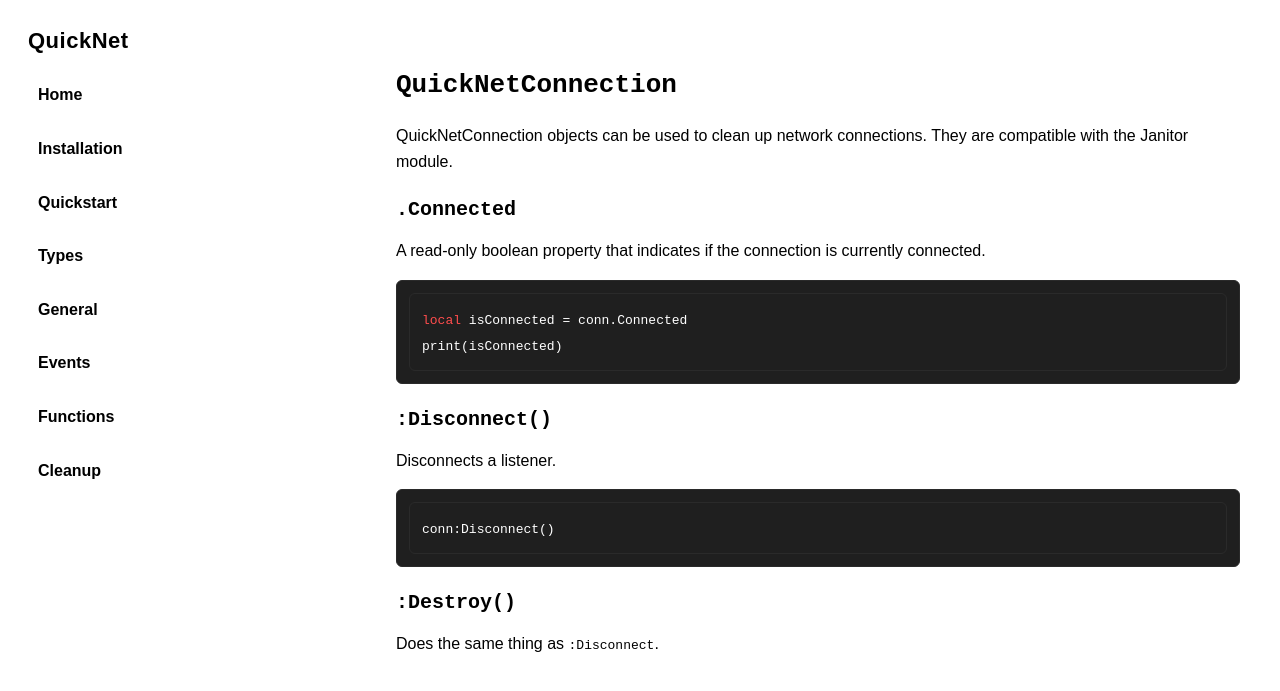
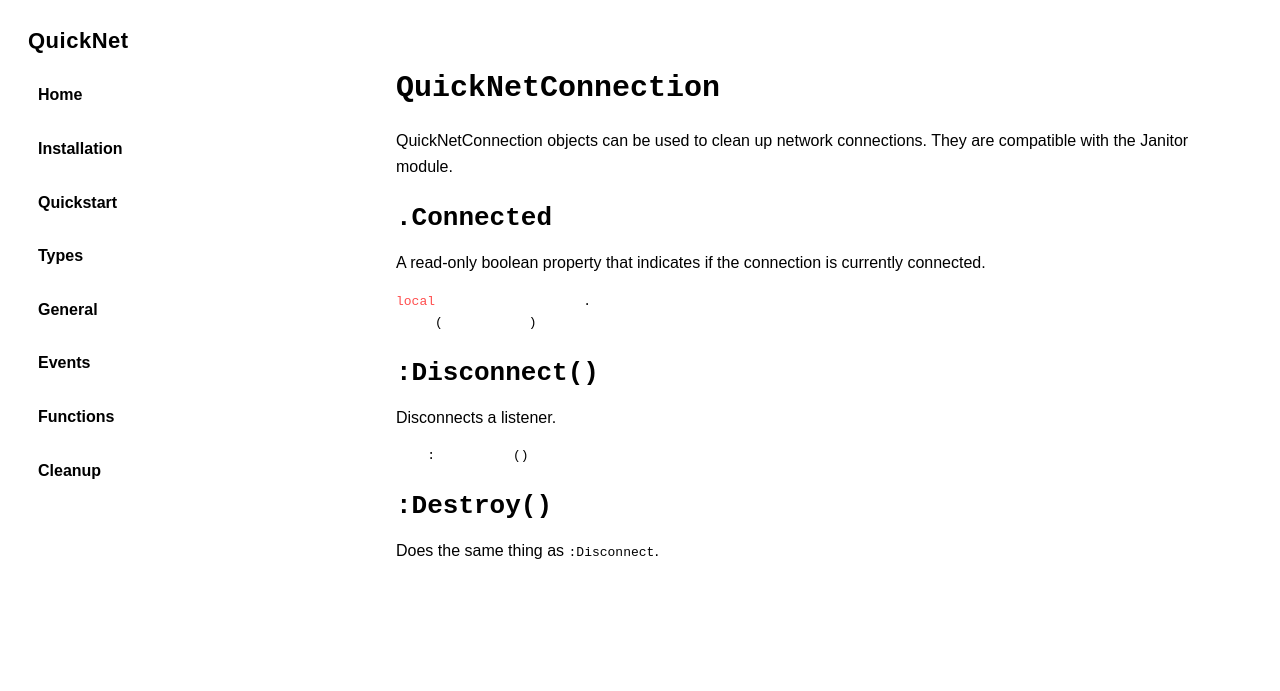
Before and after one commit to breadboardengineer1234/QuickNet, a Jekyll site: the page built from docs/cleanup.md, in a window 1280 px wide and 900 px high. Shown: the top 691 px of the window. Built offline with Jekyll 4.4.1, drawn with Linux system fonts in a browser that asks for light colours.

Commit message:
Update style.css

```diff
--- a/docs/assets/style.css
+++ b/docs/assets/style.css
@@ -4,7 +4,7 @@
     --text: #eaeaea;
     --muted: #a0a0a0;
     --border: #2a2a2a;
-    --sidebar-bg: #262a33;
+    --sidebar-bg: #383838;
     --link: #60a5fa;
   }
 }
@@ -87,7 +87,7 @@ h1 {
 
 /* H2 - major sections */
 h2 {
-  font-size: 26px;
+  font-size: 30px;
   margin-top: 28px;
   margin-bottom: 14px;
   border-bottom: 1px solid var(--border);
@@ -96,14 +96,14 @@ h2 {
 
 /* H3 - subsections */
 h3 {
-  font-size: 20px;
+  font-size: 26px;
   margin-top: 22px;
   margin-bottom: 10px;
 }
 
 /* H4 - fine detail (optional but useful for APIs) */
 h4 {
-  font-size: 16px;
+  font-size: 20px;
   margin-top: 16px;
   margin-bottom: 6px;
   color: var(--muted);
@@ -111,24 +111,10 @@ h4 {
 
 /* Code blocks */
 /* Base code block container (Rouge) */
-.highlight {
-  background: #1f1f1f;
-  border: 1px solid #2a2a2a;
-  border-radius: 6px;
-  padding: 12px;
-  overflow-x: auto;
-}
-
-.highlight pre {
-  margin: 0;
-  background: transparent;
-  color: #ffffff; /* default = variables (white) */
-  font-family: Consolas, Monaco, "Courier New", monospace;
-}
-
-/* Keywords (local, function, if, then, end, etc.) - RED */
+/* Keywords - RED */
 .highlight .k,
-.highlight .kd {
+.highlight .kd,
+.highlight .kr {
   color: #ff4d4d;
 }
 
@@ -141,18 +127,23 @@ h4 {
 
 /* Numbers - DARK YELLOW */
 .highlight .m,
-.highlight .mi {
+.highlight .mi,
+.highlight .mf {
   color: #c9a227;
 }
 
-/* Functions - LIGHT YELLOW */
-.highlight .nf {
+/* Functions (catch ALL variants) - LIGHT YELLOW */
+.highlight .nf,
+.highlight .nb,
+.highlight .n.f,
+.highlight .nx {
   color: #ffe66d;
 }
 
-/* Properties / table indexes - BLUE */
+/* Table keys / properties - BLUE */
 .highlight .na,
-.highlight .no {
+.highlight .no,
+.highlight .nx {
   color: #4da3ff;
 }
 
@@ -161,14 +152,14 @@ h4 {
   color: #ffd700;
 }
 
-/* Operators - WHITE */
-.highlight .o {
+/* Variables / fallback identifiers - WHITE */
+.highlight .n,
+.highlight .nb {
   color: #ffffff;
 }
 
-/* Variables / identifiers - WHITE */
-.highlight .n,
-.highlight .nb {
+/* Operators - WHITE */
+.highlight .o {
   color: #ffffff;
 }
 
```
